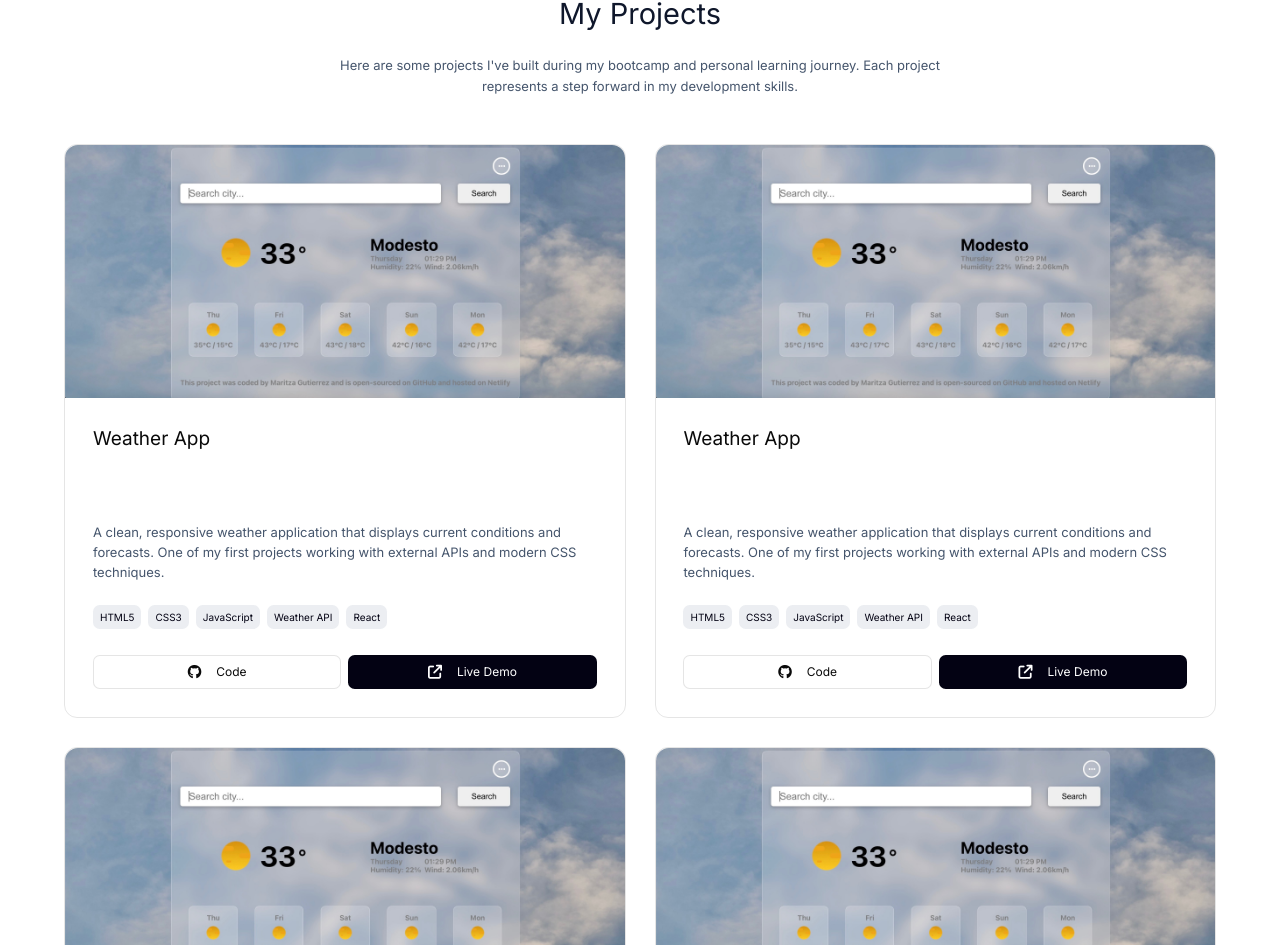
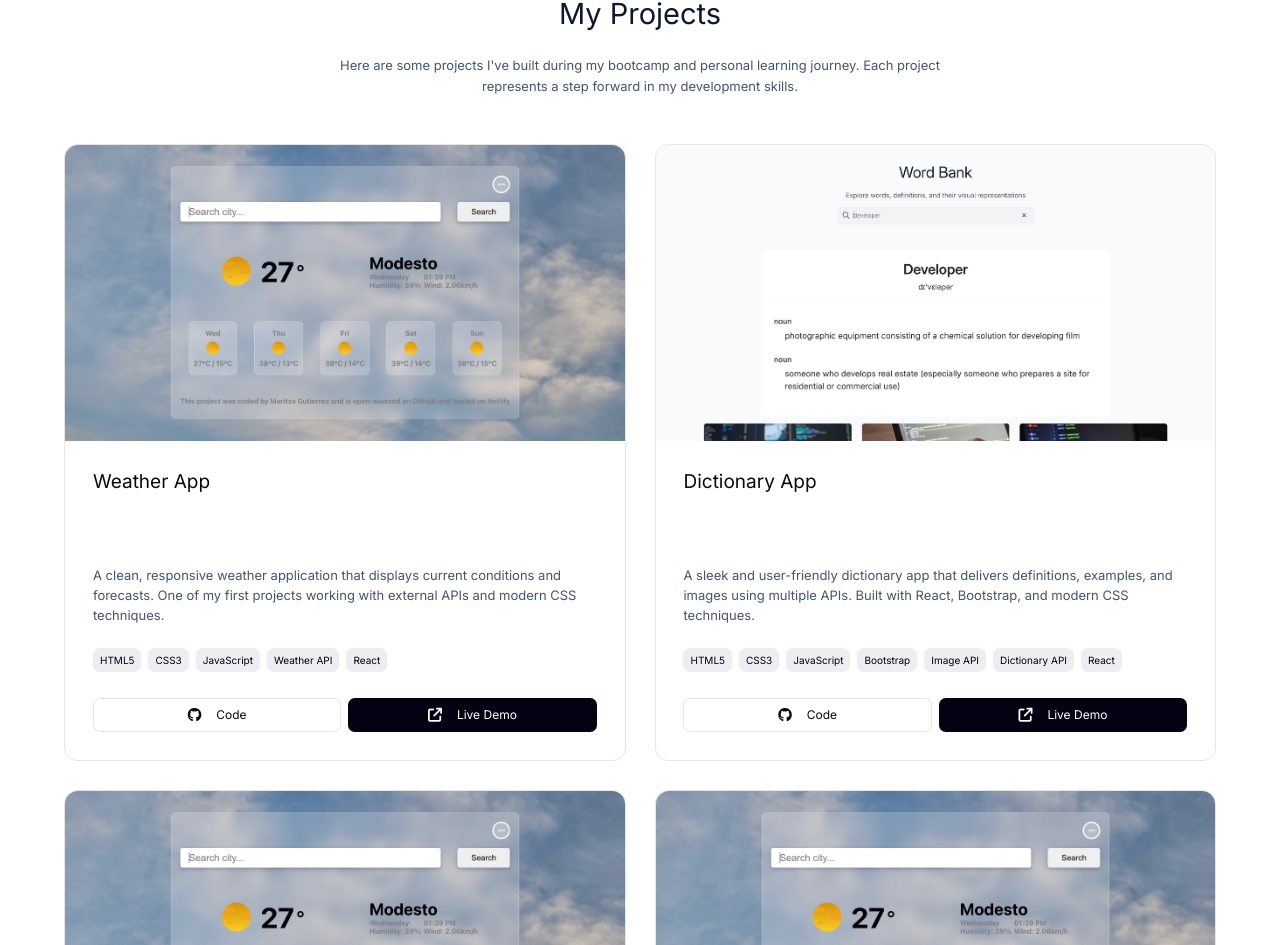
Before and after one commit to Mariii209/maritza-portfolio, a React (Create React App) app: page / in a window 1280 px wide. Shown: the part 2950-3895 px from the top of the page. Built offline with nearby package versions, Linux system fonts and the light colour scheme.

Commit message:
Update Projects section with GitHub and live links
- Added GitHub repo and live demo links for Weather App
- Added Dictionary App preview image
- Updated Weather App image preview

```diff
--- a/src/Projects.js
+++ b/src/Projects.js
@@ -28,11 +28,21 @@ export default function Projects() {
               <li>React</li>
             </ul>
             <div className="Project-links">
-              <a href="/" className="Project-link">
+              <a
+                href="https://github.com/Mariii209/react-weather"
+                className="Project-link"
+                target="_blank"
+                rel="noopener noreferrer"
+              >
                 <i className="fa-brands fa-github"></i>
                 <p>Code</p>
               </a>
-              <a href="/" className="Project-link Dark">
+              <a
+                href="https://weather-app-mariii.netlify.app/"
+                className="Project-link Dark"
+                target="_blank"
+                rel="noopener noreferrer"
+              >
                 <i className="fa-solid fa-arrow-up-right-from-square Light"></i>
                 <p className="Light">Live Demo</p>
               </a>
@@ -41,27 +51,39 @@ export default function Projects() {
         </div>
 
         <div className="Project-container">
-          <img src="./WeatherApp.jpeg" alt="Weather App" />
+          <img src="./Dictionary.jpeg" alt="Weather App" />
           <div className="Project-info">
-            <h5>Weather App</h5>
+            <h5>Dictionary App</h5>
             <p className="Project-description">
-              A clean, responsive weather application that displays current
-              conditions and forecasts. One of my first projects working with
-              external APIs and modern CSS techniques.
+              A sleek and user-friendly dictionary app that delivers
+              definitions, examples, and images using multiple APIs. Built with
+              React, Bootstrap, and modern CSS techniques.
             </p>
             <ul>
               <li>HTML5</li>
               <li>CSS3</li>
               <li>JavaScript</li>
-              <li>Weather API</li>
+              <li>Bootstrap</li>
+              <li>Image API</li>
+              <li>Dictionary API</li>
               <li>React</li>
             </ul>
             <div className="Project-links">
-              <a href="/" className="Project-link">
+              <a
+                href="https://github.com/Mariii209/dictionary-project-react"
+                className="Project-link"
+                target="_blank"
+                rel="noopener noreferrer"
+              >
                 <i className="fa-brands fa-github"></i>
                 <p>Code</p>
               </a>
-              <a href="/" className="Project-link Dark">
+              <a
+                href="https://dictionary-mariii.netlify.app/"
+                className="Project-link Dark"
+                target="_blank"
+                rel="noopener noreferrer"
+              >
                 <i className="fa-solid fa-arrow-up-right-from-square Light"></i>
                 <p className="Light">Live Demo</p>
               </a>
```
Also changed, not shown: public/Dictionary.jpeg (added), public/WeatherApp.jpeg.
